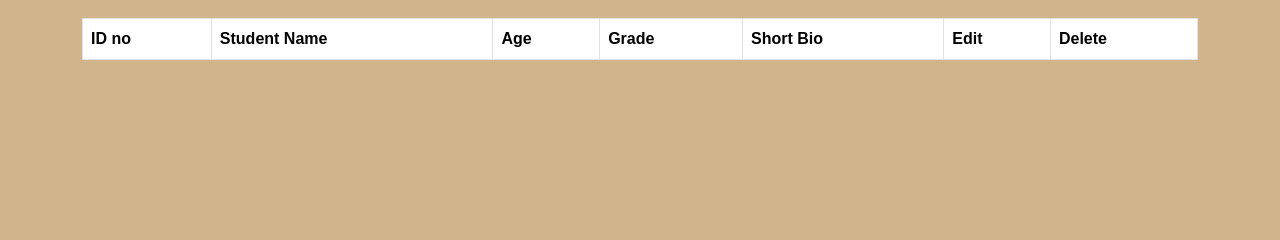
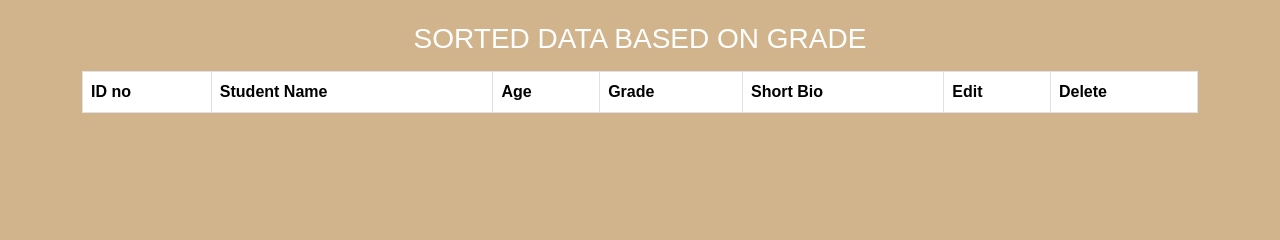
Before and after one commit to mayurab22/Student-Management-System, a Flask app: template templates/view.html in a window 1280 px wide. Shown: the part 228-468 px from the top of the page. Run offline with Flask 3, Linux system fonts and the light colour scheme; the template is opened without the code that fills it, so the values that code supplies are empty.

Commit message:
A heading line is added with style file

```diff
--- a/static/addData-style.css
+++ b/static/addData-style.css
@@ -17,3 +17,9 @@ body {
   position: absolute;
   margin-top: 40px;
 }
+
+.sort-title{
+  text-align: center;
+  margin-top: 20px;
+  color: #fff;
+}
--- a/templates/view.html
+++ b/templates/view.html
@@ -35,6 +35,7 @@
 
     <div class="container mt-5">
         <h3 class="mt-4">Average Grade is : {{ average_grade }}</h3>
+        <h3 class="sort-title">SORTED DATA BASED ON GRADE</h3>
         <table class="table table-striped table-bordered mt-3">
             <thead>
                 <td><strong>ID no</strong></td>
```
Lines whose indentation alone changed are shown as unchanged.
